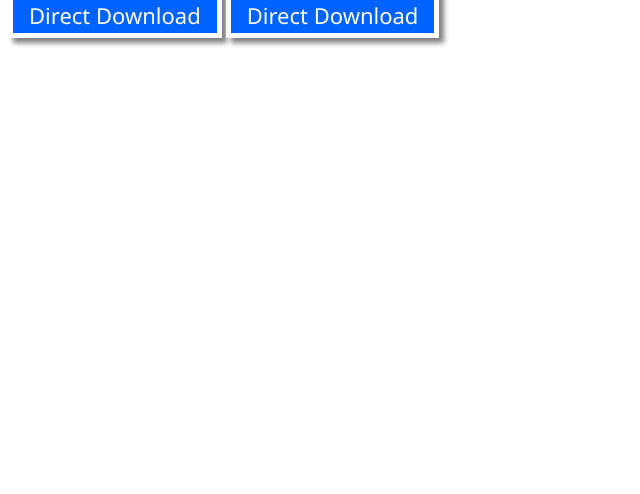
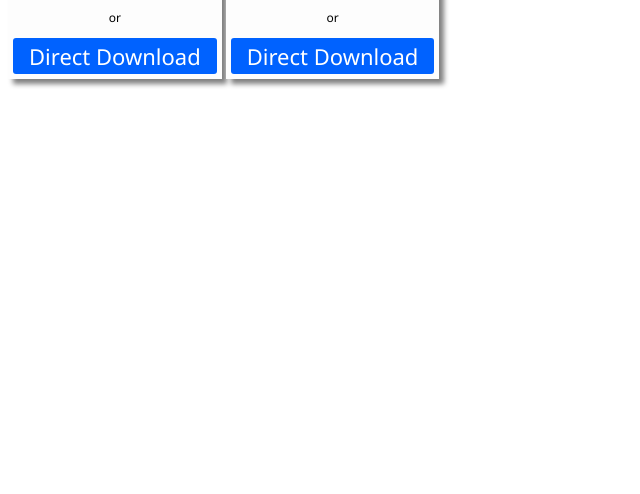
Before and after one commit to ProFoxyfy/devinternals, a plain HTML site: page index.html in a window 1280 px wide. Shown: the part 306-800 px from the top of the page, without its empty margins (0-640 px from the left). Drawn offline with Linux system fonts and the light colour scheme.

Commit message:
Add files via upload

```diff
--- a/index.html
+++ b/index.html
@@ -11,13 +11,16 @@
     <p class="text">WinCrasher</p>
     <img src="logo_wincrash.png" class="image" width="200" height="200"></img>
     <a href="https://github.com/ProFoxyfy/devinternals-WinCrasher" class="button">Github</a>
+    <p class="subtext">or</p>
     <a href="https://github.com/ProFoxyfy/devinternals-WinCrasher/raw/master/build/WinCrasher.exe" class="button">Direct Download</a>
 </div>
 
 <div class="item">
     <p class="text">SimpleSaaS</p>
+    <hl></hl>
     <img src="logo_ssaas.png" class="image" width="200" height="200"></img>
     <a href="https://github.com/ProFoxyfy/devinternals-SimpleSaaS" class="button">Github</a>
+    <p class="subtext">or</p>
     <a href="https://github.com/ProFoxyfy/devinternals-SimpleSaaS/raw/master/build/SimpleSaaS.exe" class="button">Direct Download</a>
 </div>
 
--- a/style.css
+++ b/style.css
@@ -16,6 +16,7 @@
     padding-bottom: 3px;
     text-decoration: none;
     color: white;
+    border-radius: 3px;
 }
 .button:hover{
     background-color: rgb(0, 76, 199);
@@ -29,6 +30,7 @@
     padding-bottom: 3px;
     text-decoration: none;
     color: white;
+    border-radius: 3px;
 }
 .text{
     font-family: 'Segoe UI', Tahoma, Geneva, Verdana, sans-serif;
@@ -39,3 +41,8 @@
     margin-left: auto;
     margin-right: auto;
 }
+.subtext{
+    font-family: 'Segoe UI', Tahoma, Geneva, Verdana, sans-serif;
+    text-align: center;
+    font-size: 12px;
+}
```
